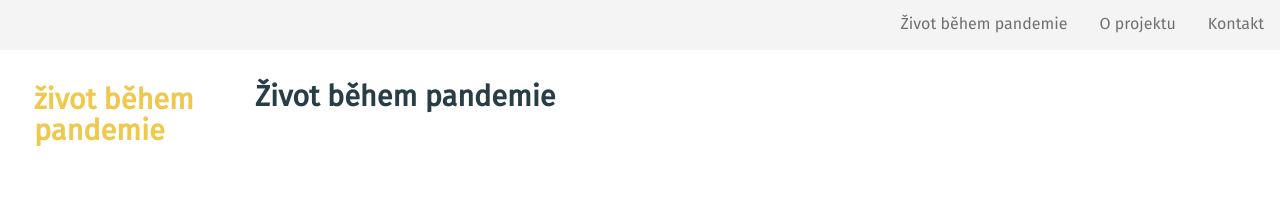
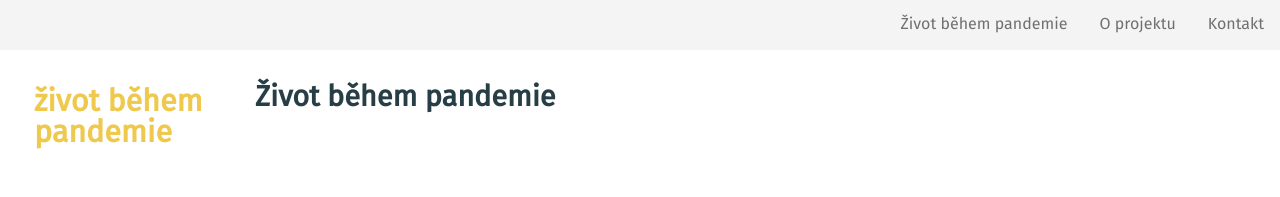
Before and after one commit to mveith/paq-research, a Next.js app: page / in a window 1280 px wide. Shown: the top 197 px of the page. Built offline with nearby package versions, Linux system fonts and the light colour scheme.

Commit message:
Logo fix

```diff
--- a/components/layout.js
+++ b/components/layout.js
@@ -83,7 +83,7 @@ export default function Layout(props) {
             <div className="main-wrapper">
                 <div className="side-menu">
                     <header>
-                        <Link href="/destabilizace-prace"><a><h1 style={{ color: "#eec94e", lineHeight: "1.9rem" }} >život během pandemie</h1></a></Link>
+                        <Link href="/destabilizace-prace"><a><h1 style={{ color: "#eec94e", lineHeight: "1.9rem", fontSize:"1.9rem" }} >život během pandemie</h1></a></Link>
                     </header>
                     <div className="main-menu">
                         <nav>
```
